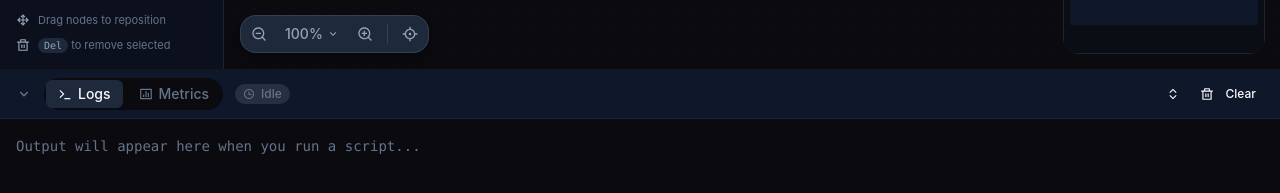
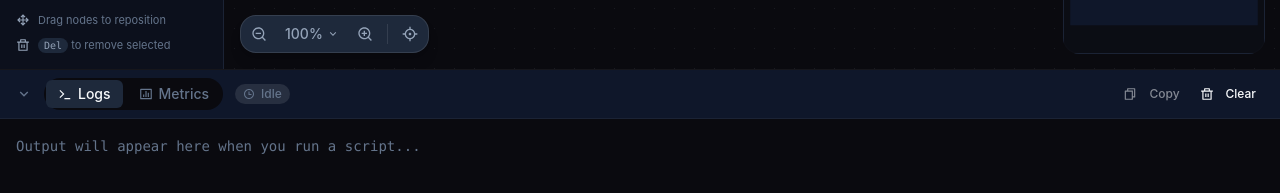
Before and after one commit to babushkai/desktop, a React (Vite) app: page / in a window 1280 px wide. Shown: the part 523-716 px from the top of the page. Built offline with nearby package versions, Linux system fonts and the light colour scheme.

Commit message:
fix: make logs panel scrollable and add copy button

```diff
--- a/src/components/OutputPanel.tsx
+++ b/src/components/OutputPanel.tsx
@@ -10,8 +10,7 @@ import {
   RiTimeLine,
   RiArrowDownSLine,
   RiBarChartBoxLine,
-  RiExpandUpDownLine,
-  RiCollapseVerticalLine,
+  RiFileCopyLine,
 } from "@remixicon/react";
 import { cn } from "@/lib/utils";
 import { MetricsPanel } from "./MetricsPanel";
@@ -76,8 +75,7 @@ interface OutputPanelProps {
   onCollapse?: () => void;
 }
 
-const COLLAPSED_HEIGHT = 200;
-const EXPANDED_HEIGHT = 450;
+const PANEL_HEIGHT = 240;
 
 export function OutputPanel({ onCollapse }: OutputPanelProps) {
   const outputLogs = usePipelineStore((s) => s.outputLogs);
@@ -89,8 +87,7 @@ export function OutputPanel({ onCollapse }: OutputPanelProps) {
   const [startTime, setStartTime] = useState<Date | null>(null);
   const [endTime, setEndTime] = useState<Date | null>(null);
   const [elapsedMs, setElapsedMs] = useState<number>(0);
-  const [isExpanded, setIsExpanded] = useState(false);
-  const panelHeight = isExpanded ? EXPANDED_HEIGHT : COLLAPSED_HEIGHT;
+  const [copied, setCopied] = useState(false);
 
   // Track execution timing
   useEffect(() => {
@@ -136,16 +133,23 @@ export function OutputPanel({ onCollapse }: OutputPanelProps) {
     setElapsedMs(0);
   }, [clearLogs]);
 
+  const handleCopy = useCallback(async () => {
+    const text = outputLogs.join("\n");
+    await navigator.clipboard.writeText(text);
+    setCopied(true);
+    setTimeout(() => setCopied(false), 2000);
+  }, [outputLogs]);
+
   const statusConfig = getStatusConfig(executionStatus);
 
   return (
     <div
       className="flex flex-col bg-background border-t border-white/5"
-      style={{ height: panelHeight }}
+      style={{ height: PANEL_HEIGHT }}
     >
-      <Tab.Group>
+      <Tab.Group as="div" className="flex flex-col h-full">
         {/* Header */}
-        <div className="flex items-center justify-between px-4 py-2 bg-background-surface border-b border-white/5">
+        <div className="flex items-center justify-between px-4 py-2 bg-background-surface border-b border-white/5 shrink-0">
           <div className="flex items-center gap-3">
             <div className="flex items-center gap-2">
               {onCollapse && (
@@ -226,15 +230,13 @@ export function OutputPanel({ onCollapse }: OutputPanelProps) {
           </div>
           <div className="flex items-center gap-1">
             <button
-              onClick={() => setIsExpanded(!isExpanded)}
-              className="btn-ghost text-xs h-7 px-2"
-              title={isExpanded ? "Collapse panel" : "Expand panel"}
+              onClick={handleCopy}
+              disabled={outputLogs.length === 0}
+              className="btn-ghost text-xs h-7 px-2 disabled:opacity-50"
+              title="Copy logs to clipboard"
             >
-              {isExpanded ? (
-                <RiCollapseVerticalLine className="w-3.5 h-3.5" />
-              ) : (
-                <RiExpandUpDownLine className="w-3.5 h-3.5" />
-              )}
+              <RiFileCopyLine className="w-3.5 h-3.5 mr-1" />
+              {copied ? "Copied!" : "Copy"}
             </button>
             <button onClick={handleClear} className="btn-ghost text-xs h-7 px-2">
               <RiDeleteBinLine className="w-3.5 h-3.5 mr-1" />
@@ -244,12 +246,12 @@ export function OutputPanel({ onCollapse }: OutputPanelProps) {
         </div>
 
         {/* Tab Panels */}
-        <Tab.Panels className="flex-1 overflow-hidden">
+        <Tab.Panels className="flex-1 min-h-0">
           {/* Logs Panel */}
-          <Tab.Panel className="h-full">
+          <Tab.Panel className="h-full overflow-auto">
             <div
               ref={scrollRef}
-              className="h-full overflow-auto p-4 font-mono text-sm leading-relaxed whitespace-pre-wrap"
+              className="p-4 font-mono text-sm leading-relaxed"
             >
               {outputLogs.length === 0 ? (
                 <span className="text-text-muted">
```
